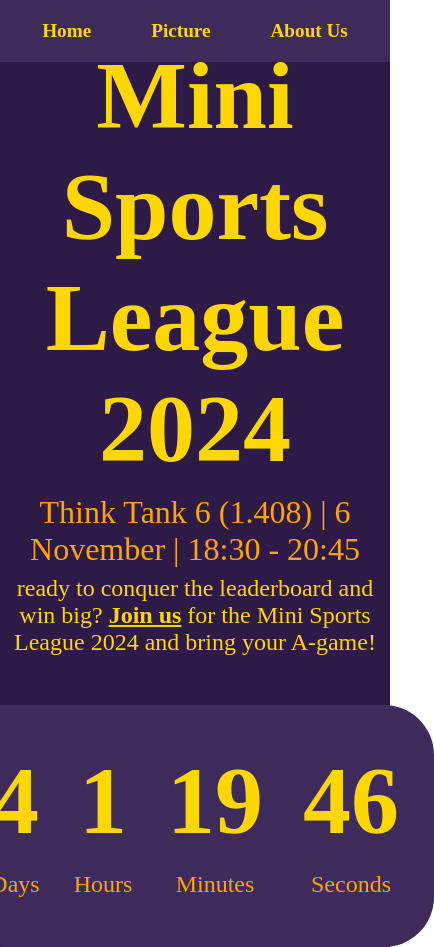
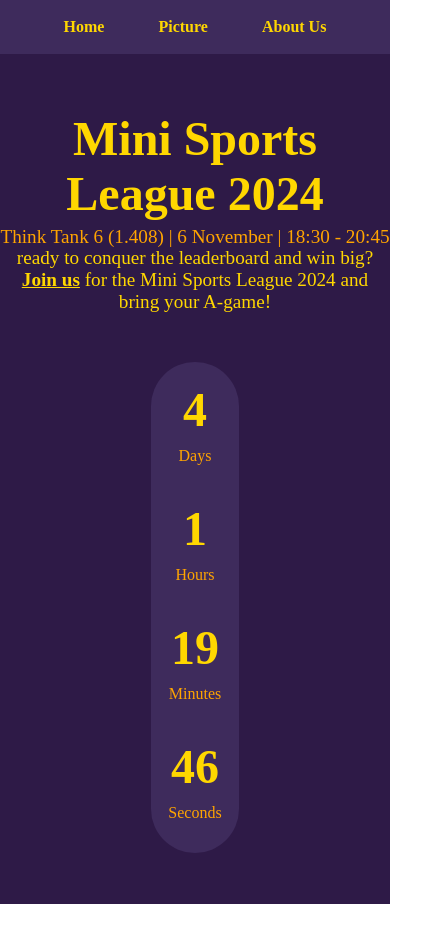
Before and after one commit to winterkor/EnRootGroup5, a React (Create React App) app: page / in a window 390 px wide. Shown: the whole page, 434 px wide, since content can reach past the window. After the commit the page ends 904 px from the top, so only its background shows below. Built offline with nearby package versions, Linux system fonts and the light colour scheme.

Commit message:
Update App.css

```diff
--- a/src/App.css
+++ b/src/App.css
@@ -1,3 +1,4 @@
+/* Base styles */
 .App {
   text-align: center;
   background-color: #2E1A47; /* Dark blue background */
@@ -49,7 +50,7 @@ h1 {
 .event-details {
   font-size: 2em;
   color: #FFA500; /* Orange color for event details */
-  margin-top: 10px;
+  margin-top: 5px; /* Reduced margin for less space */
 }
 
 .countdown {
@@ -100,3 +101,66 @@ h1 {
 .join-link:hover {
   color: #FFA500; /* Orange color on hover */
 }
+
+/* Responsive styling for small screens */
+@media (max-width: 768px) {
+  .App-nav a {
+    font-size: 1em; /* Smaller nav links */
+    padding: 8px 12px;
+  }
+
+  .App-header {
+    padding-top: 60px; /* More padding for mobile header */
+  }
+
+  h1 {
+    font-size: 3em; /* Smaller title font */
+  }
+
+  .event-details {
+    font-size: 1.2em; /* Adjust details text size */
+  }
+
+  .countdown {
+    flex-direction: column; /* Stack time units vertically on smaller screens */
+    padding: 15px;
+    gap: 15px;
+  }
+
+  .time-number {
+    font-size: 3em; /* Smaller countdown numbers */
+    margin: 5px;
+  }
+
+  .time-label {
+    font-size: 1em; /* Adjust countdown labels */
+  }
+
+  .intro-message {
+    font-size: 1.2em; /* Smaller message text */
+    padding: 10px;
+  }
+}
+
+/* Additional adjustments for very small screens (e.g., iPhone SE) */
+@media (max-width: 375px) {
+  h1 {
+    font-size: 2.5em;
+  }
+
+  .event-details {
+    font-size: 1em;
+  }
+
+  .time-number {
+    font-size: 2.5em;
+  }
+
+  .time-label {
+    font-size: 0.9em;
+  }
+
+  .intro-message {
+    font-size: 1em;
+  }
+}
```
